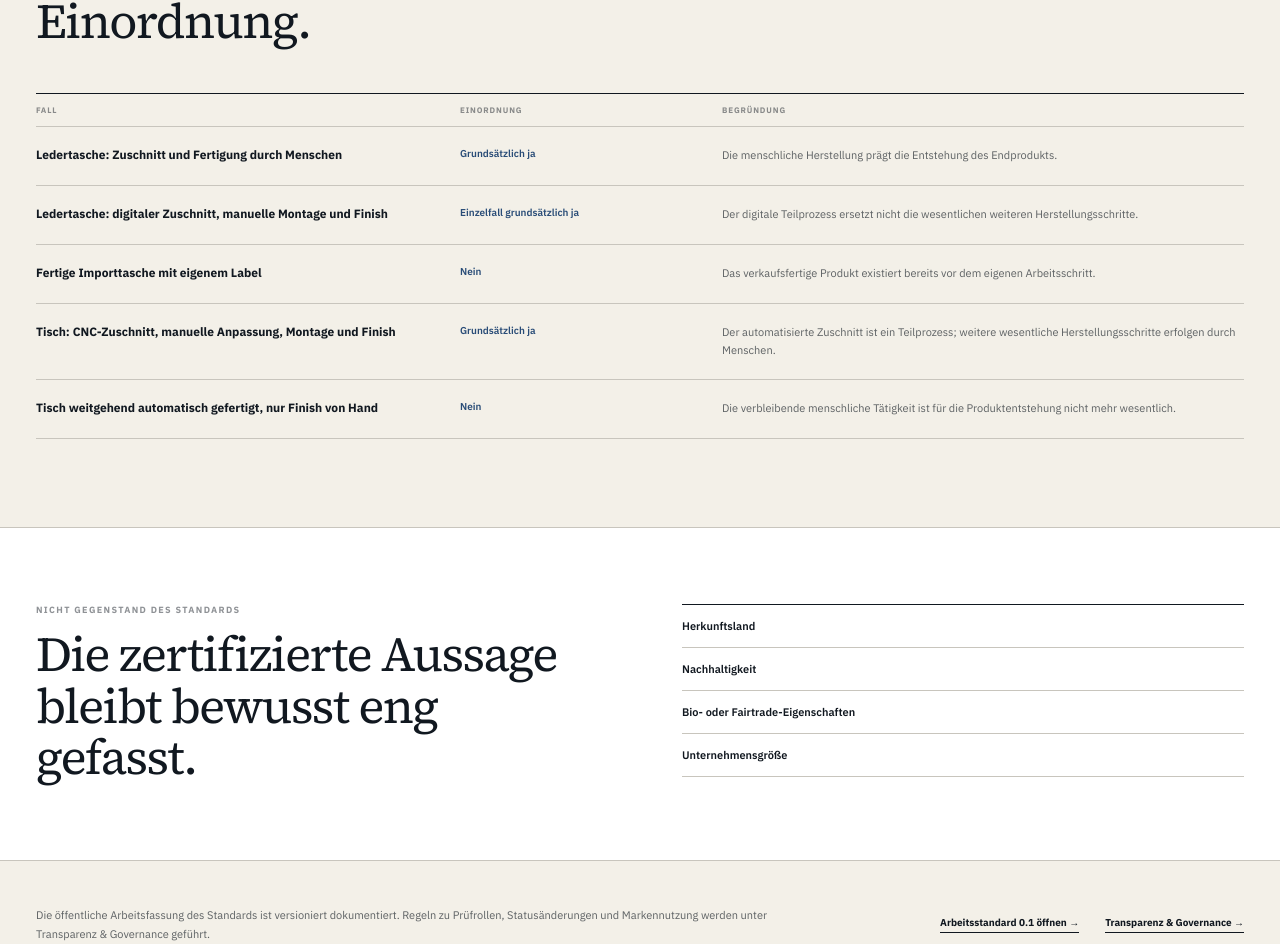
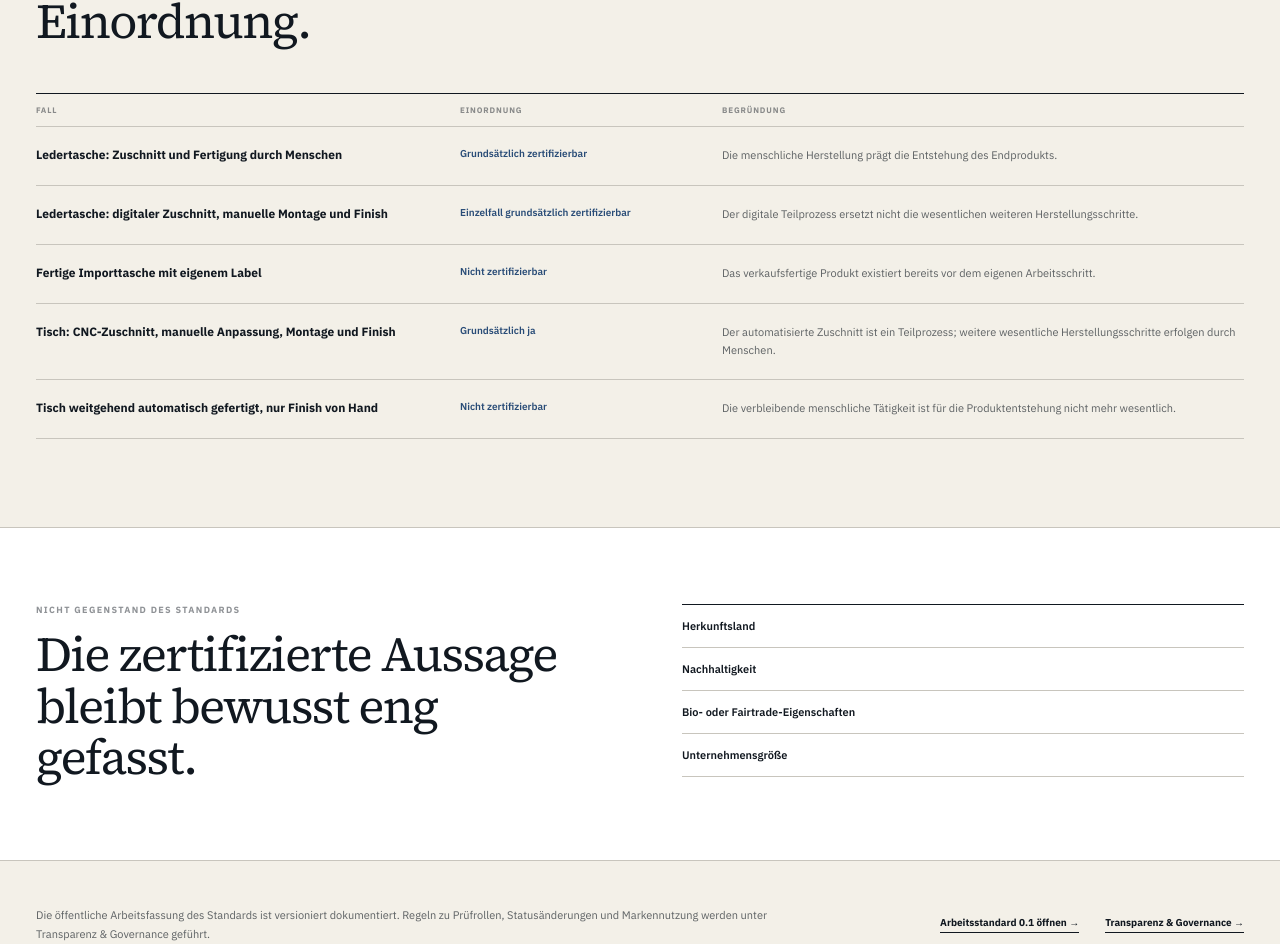
Before and after one commit to dennis-glaser-coder/human-certification-web, a Next.js app: page /standard in a window 1280 px wide. Shown: the part 2107-3051 px from the top of the page. Built offline with nearby package versions, Linux system fonts and the light colour scheme.

Commit message:
Align public standard wording with controlled document

```diff
--- a/src/app/standard/page.js
+++ b/src/app/standard/page.js
@@ -12,11 +12,11 @@ const criteria = [
 ];
 
 const cases = [
-  ['Ledertasche: Zuschnitt und Fertigung durch Menschen', 'Grundsätzlich ja', 'Die menschliche Herstellung prägt die Entstehung des Endprodukts.'],
-  ['Ledertasche: digitaler Zuschnitt, manuelle Montage und Finish', 'Einzelfall grundsätzlich ja', 'Der digitale Teilprozess ersetzt nicht die wesentlichen weiteren Herstellungsschritte.'],
-  ['Fertige Importtasche mit eigenem Label', 'Nein', 'Das verkaufsfertige Produkt existiert bereits vor dem eigenen Arbeitsschritt.'],
+  ['Ledertasche: Zuschnitt und Fertigung durch Menschen', 'Grundsätzlich zertifizierbar', 'Die menschliche Herstellung prägt die Entstehung des Endprodukts.'],
+  ['Ledertasche: digitaler Zuschnitt, manuelle Montage und Finish', 'Einzelfall grundsätzlich zertifizierbar', 'Der digitale Teilprozess ersetzt nicht die wesentlichen weiteren Herstellungsschritte.'],
+  ['Fertige Importtasche mit eigenem Label', 'Nicht zertifizierbar', 'Das verkaufsfertige Produkt existiert bereits vor dem eigenen Arbeitsschritt.'],
   ['Tisch: CNC-Zuschnitt, manuelle Anpassung, Montage und Finish', 'Grundsätzlich ja', 'Der automatisierte Zuschnitt ist ein Teilprozess; weitere wesentliche Herstellungsschritte erfolgen durch Menschen.'],
-  ['Tisch weitgehend automatisch gefertigt, nur Finish von Hand', 'Nein', 'Die verbleibende menschliche Tätigkeit ist für die Produktentstehung nicht mehr wesentlich.'],
+  ['Tisch weitgehend automatisch gefertigt, nur Finish von Hand', 'Nicht zertifizierbar', 'Die verbleibende menschliche Tätigkeit ist für die Produktentstehung nicht mehr wesentlich.'],
 ];
 
 const exclusions = [
```
